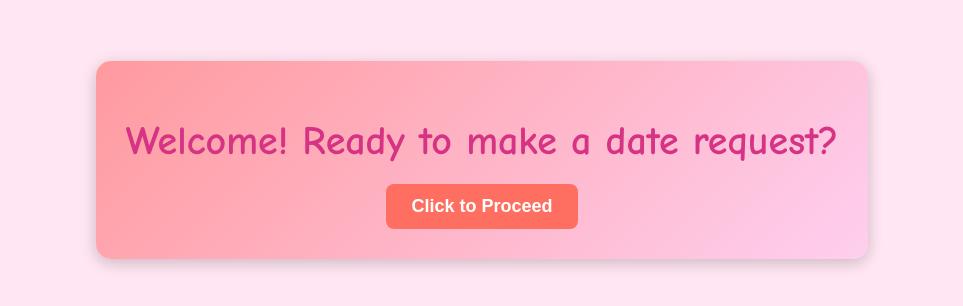
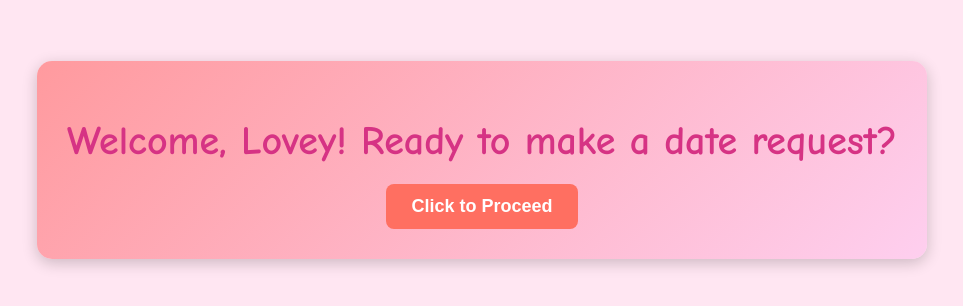
Before and after one commit to gelooo00000/main, a plain HTML site: page index.html in a window 1280 px wide. Shown: the part 240-546 px from the top of the page, without its empty margins (158-1121 px from the left). Drawn offline with Linux system fonts and the light colour scheme.

Commit message:
Update index.html

```diff
--- a/index.html
+++ b/index.html
@@ -50,7 +50,7 @@
 </head>
 <body>
     <div class="container">
-        <h1>Welcome! Ready to make a date request?</h1>
+        <h1>Welcome, Lovey! Ready to make a date request?</h1>
         <button onclick="window.location.href='myfile.html'">Click to Proceed</button>
     </div>
 </body>
```
